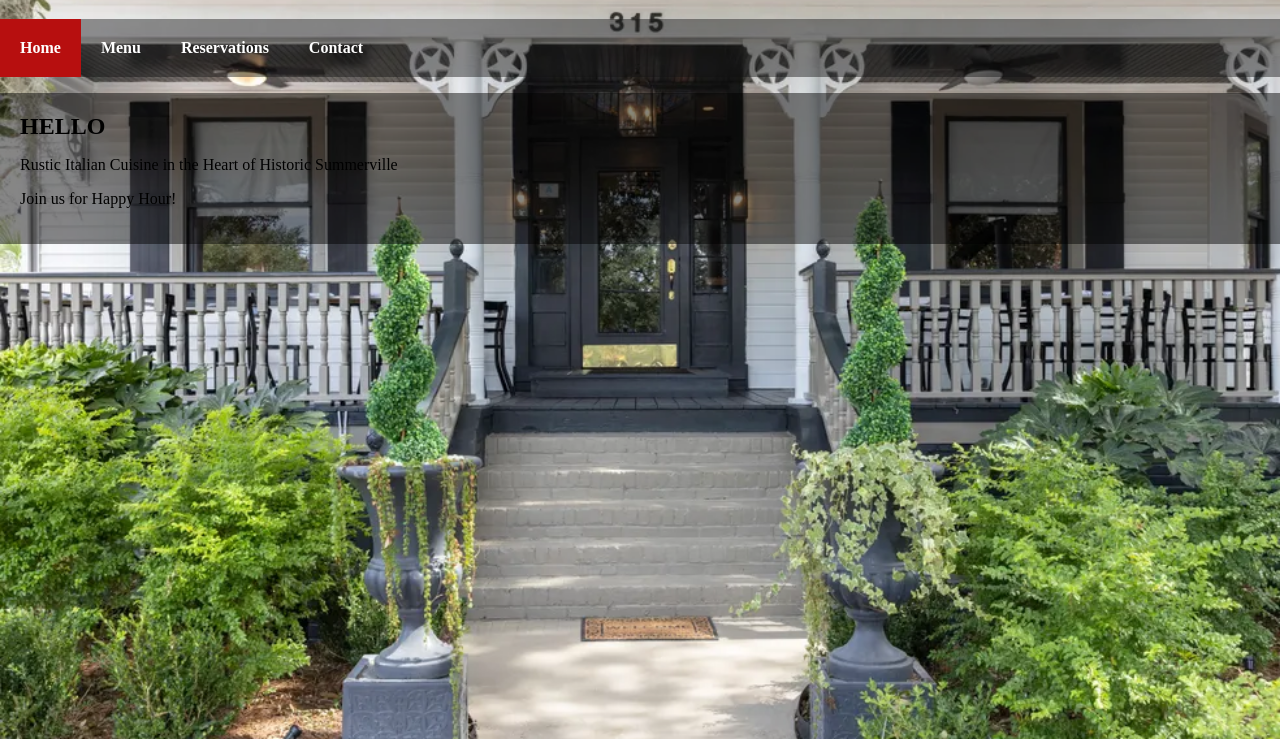
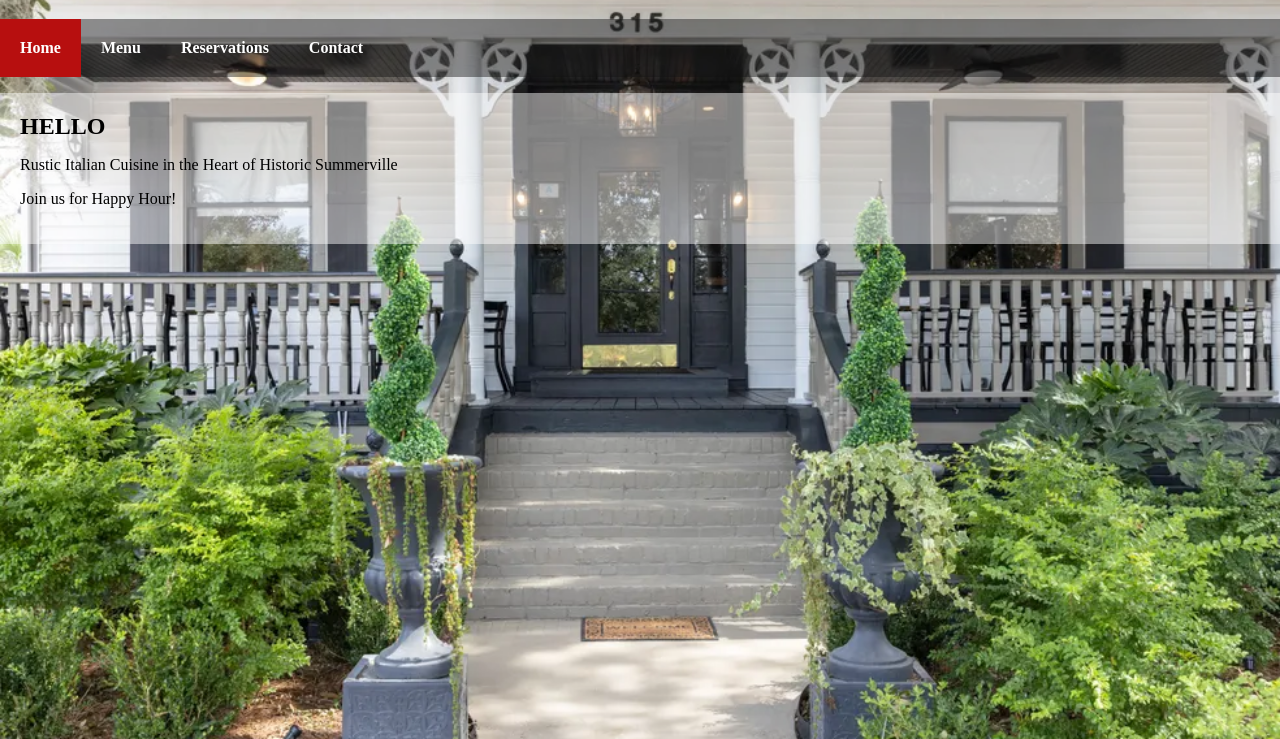
Before and after one commit to JohnMerritt19/la_rustica, a React app: page / in a window 1280 px wide. Shown: the part 61-800 px from the top of the page. Built offline with nearby package versions, Linux system fonts and the light colour scheme.

Commit message:
Text containers Brightened for readability

```diff
--- a/src/index.css
+++ b/src/index.css
@@ -32,7 +32,7 @@ body {
     display: inline-block;
   }
   .content {
-    background-color: #00000078;
+    background-color: #ffffff78;
     padding: 20px;
   }
   .content h2 {
```
